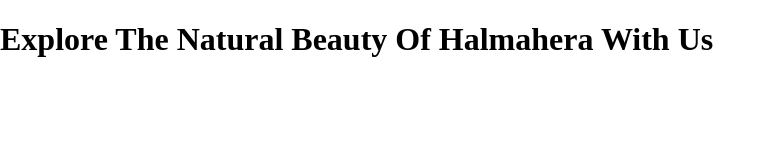
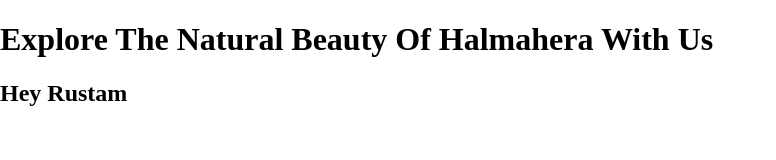
Before and after one commit to Xidiraliyev/GoTripop, a plain HTML site: page index.html in a window 1280 px wide. Shown: the whole page, without its empty margins (0-776 px from the left). Drawn offline with Linux system fonts and the light colour scheme.

Commit message:
Add h2 tag

```diff
--- a/index.html
+++ b/index.html
@@ -11,5 +11,6 @@
     </head>
     <body>
         <h1>Explore The Natural Beauty Of Halmahera With Us</h1>
+        <h2>Hey Rustam</h2>
     </body>
 </html>
```
